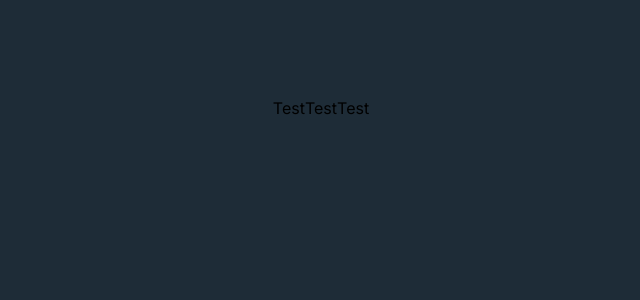
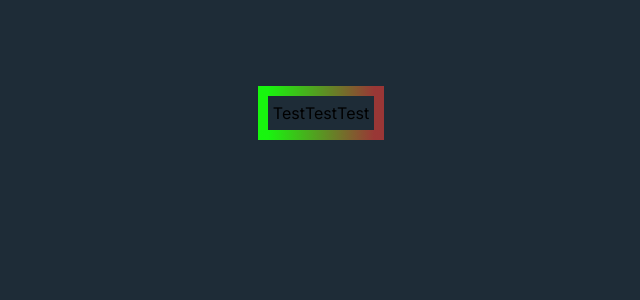
Before and after one commit to Ober11/RussianRoulette-Slot-Machine-sim, a Next.js app in the folder rr-sm-sim/: page / in a window 1280 px wide. Shown: the top 300 px of the page, without its empty margins (319-959 px from the left). Built offline with nearby package versions, Linux system fonts and the light colour scheme.

Commit message:
tried out border options

```diff
--- a/rr-sm-sim/src/app/globals.css
+++ b/rr-sm-sim/src/app/globals.css
@@ -7,6 +7,11 @@
   --background-rgb: 30, 44, 55;
 }
 
+.slots-border {
+  border: 5px solid;
+  border-image: linear-gradient(to right, rgb(23, 246, 14), rgb(154, 54, 54)) 1 / 2 / 2 stretch;
+
+}
 
 
 body {
--- a/rr-sm-sim/src/app/page.js
+++ b/rr-sm-sim/src/app/page.js
@@ -2,8 +2,8 @@ import Image from "next/image";
 
 export default function Home() {
   return (
-    <main className="flex min-h-screen flex-col items-center justify-between p-24">
-      <div className="flex flex-row bg-center justify-center flex-nowrap" >
+        <main className="flex min-h-screen flex-col items-center justify-between p-24">
+      <div className="flex flex-row bg-center justify-center flex-nowrap slots-border">
         <p>Test</p>
         <p>Test</p>
         <p>Test</p>
```
